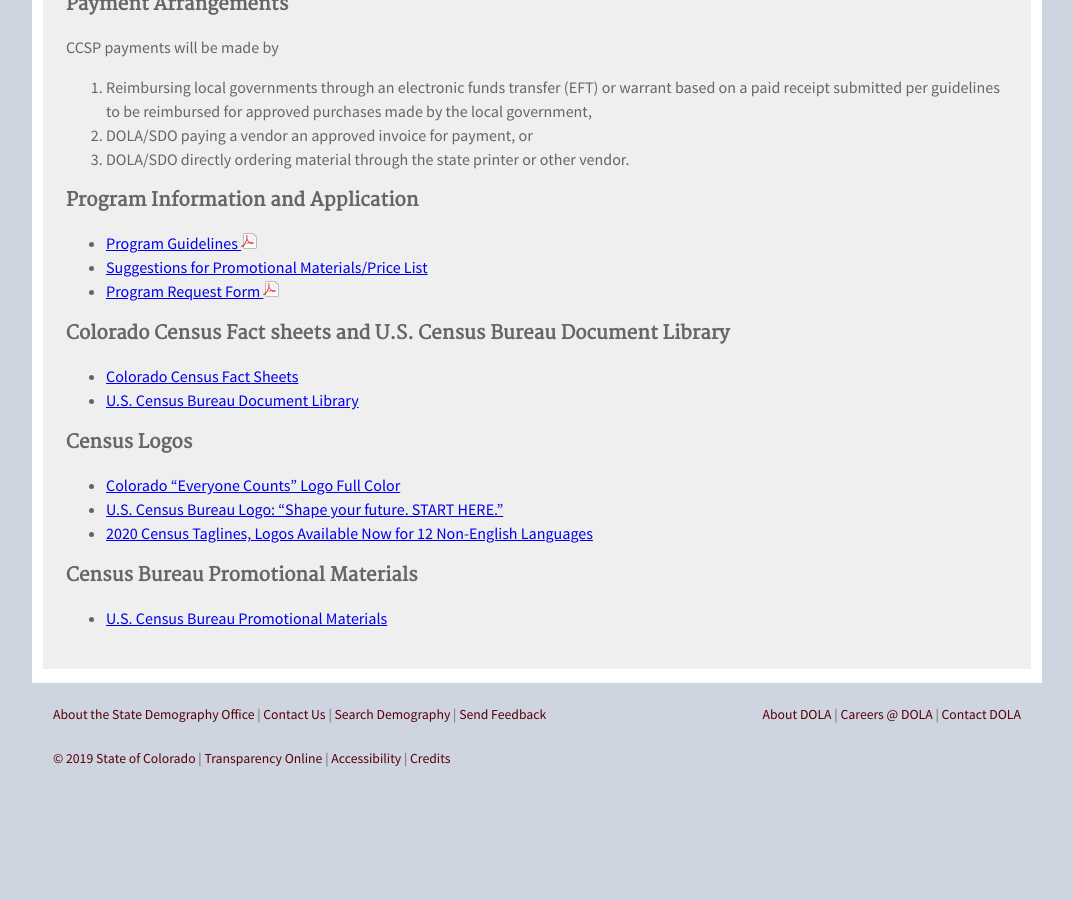
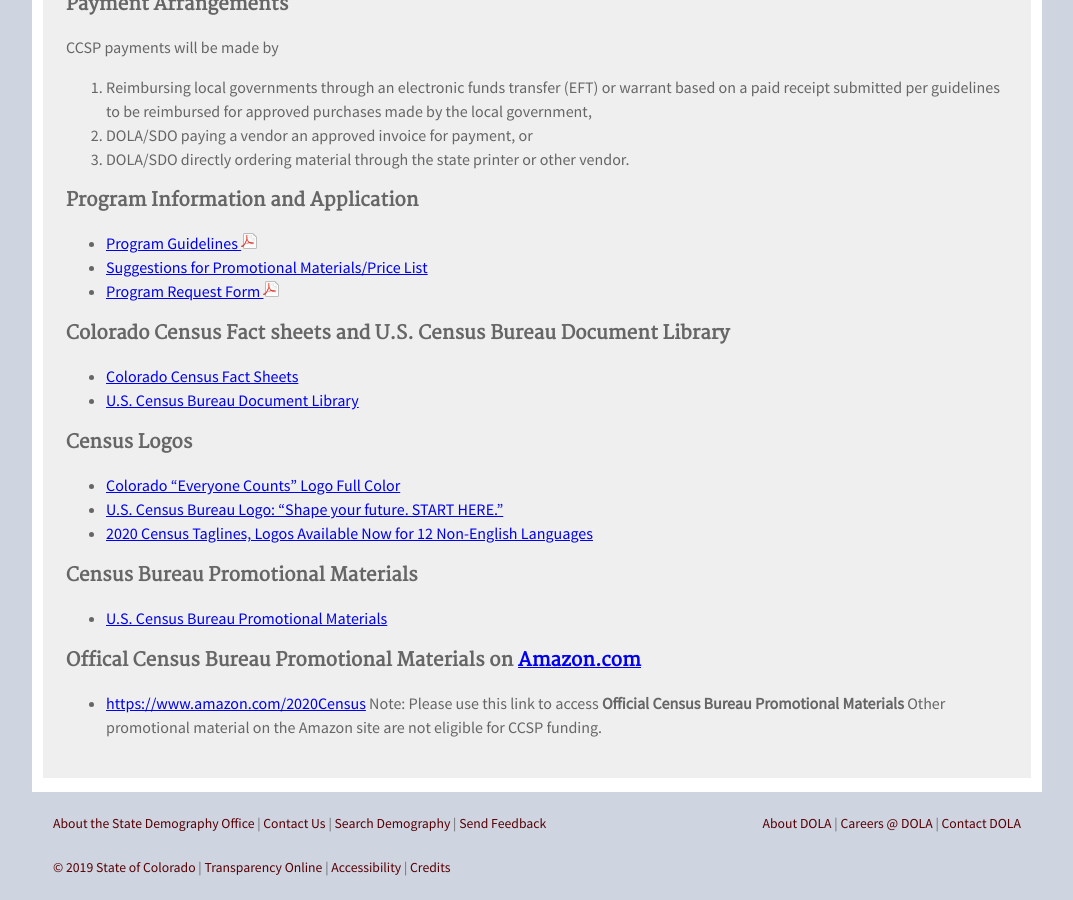
Before and after one commit to TBleess/Website_New, a Jekyll site: the page built from pages/5_CensusACS/2020-CCSP.md, in a window 1280 px wide and 900 px high, scrolled down 702 px. Shown: the whole window, without its empty margins (103-1176 px from the left). Built offline with Jekyll 4.4.1, drawn with Linux system fonts in a browser that asks for light colours; before the commit the page ends 1493 px from its top, so only the background shows below that.

Commit message:
Update 2020-CCSP.md

```diff
--- a/pages/5_CensusACS/2020-CCSP.md
+++ b/pages/5_CensusACS/2020-CCSP.md
@@ -40,3 +40,7 @@ If you have any questions about this program, please contact Adam Bickford at [a
 
 ### Census Bureau Promotional Materials
 - [U.S. Census Bureau Promotional Materials](https://2020census.gov/en/partners/promotional-materials.html?utm_campaign=20190805msprts1ccpupnl&utm_medium=email&utm_source=govdelivery)
+
+### Offical Census Bureau Promotional Materials on [Amazon.com](https://www.amazon.com/2020Census)
+- [https://www.amazon.com/2020Census](https://www.amazon.com/2020Census)
+Note:  Please use this link to access  **Official Census Bureau Promotional Materials** Other promotional material on the Amazon site are not eligible for CCSP funding.
```
